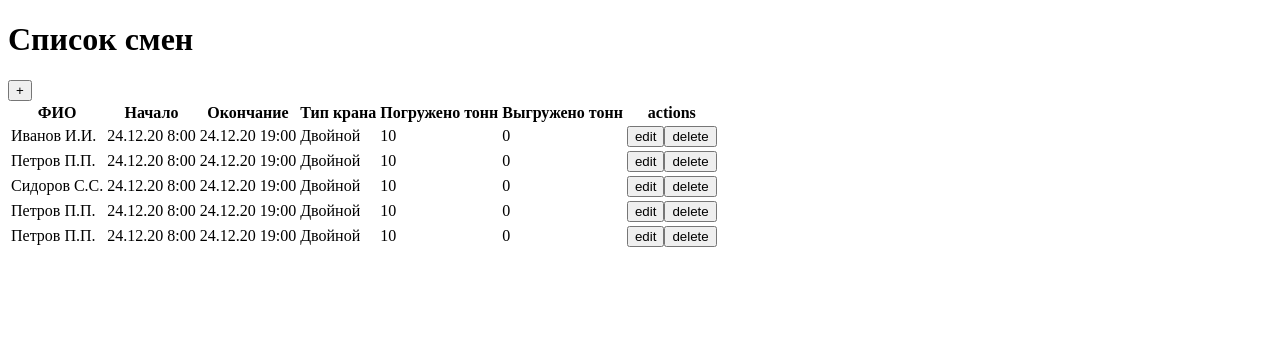
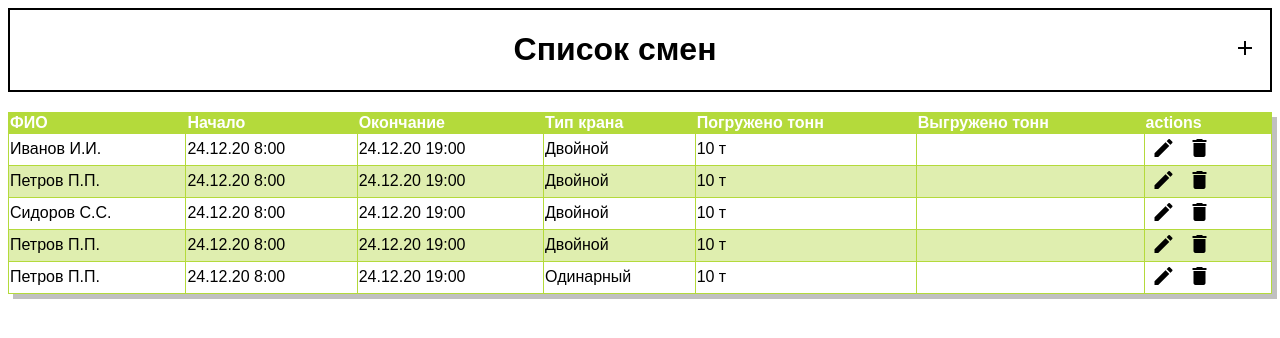
Before and after one commit to SpyriBird/Hoistmans-app-Angular, an Angular app in the folder app/: page / in a window 1280 px wide. Shown: the top 338 px of the page. Built offline with nearby package versions, Linux system fonts and the light colour scheme.

Commit message:
created modal window to add a new shift

```diff
--- /dev/null
+++ b/app/src/app/add-form/add-form.component.html
@@ -0,0 +1,51 @@
+<div class="container">
+    <div class="heading">
+        <h3>Добавление смены</h3>
+        <button type="button" class="icon-button" (click)="close()"><span class="material-icons">clear</span></button>
+    </div>
+    <hr>
+    <form [formGroup]="form">
+        <label>
+            Тип крана
+            <select formControlName="craneType">
+                <option value="" disabled selected hidden>Выберите тип крана...</option>
+                <option value="{{craneTypes.Single}}">{{craneTypes.Single}}</option>
+                <option value="{{craneTypes.Double}}">{{craneTypes.Double}}</option>
+            </select>
+        </label>
+        <label>
+            ФИО ответственного
+            <input type="text" placeholder="Иванов И.И." formControlName="workerName">
+        </label>
+        <div class="date-inputs">
+            <label>
+                Дата начала
+            </label>
+            <label>
+                Дата окончания
+            </label>
+        </div>
+        <div formArrayName="trucks1" class="crane-inputs">
+            <div class="subheading">Первый кран</div>
+            <div>
+                <div>Грузовик</div>
+                <div>Погружено, т</div>
+                <div>Выгружено, т</div>
+                <div *ngFor="let truck of getTrucksArray(1).controls; let idx = index">
+                    <div [formGroupName]="idx" class="grid" (change)="onChange(1, idx)">
+                        <input type="text" formControlName="truckName">
+                        <input type="text" formControlName="loaded">
+                        <input type="text" formControlName="unloaded">
+                        <button type="button" *ngIf="isTouched[idx] && getTrucksArray(1).length > 1" (click)="removeTruck(1, idx)"><span class="material-icons">delete</span></button>
+                    </div>
+                </div>
+            </div>
+        </div>
+        <hr>
+        <div class="total">Всего погружено т</div>
+        <div class="total">Всего выгружено т</div>
+
+        <button type="button" (click)="close()">Закрыть</button>
+        <button type="submit" class="accent-button" (click)="_addTruck(1)">Сохранить</button>
+    </form>
+</div>
--- /dev/null
+++ b/app/src/app/add-form/add-form.component.scss
@@ -0,0 +1,8 @@
+select, input {
+    display: block;
+}
+.grid {
+    display: grid;
+    grid-template-columns: 3fr 2fr 2fr 20px;
+    grid-gap: 1rem;
+}
--- /dev/null
+++ b/app/src/app/add-form/add-form.component.ts
@@ -0,0 +1,70 @@
+import { Component, OnInit, Output, EventEmitter } from '@angular/core';
+import { FormArray, FormControl, FormGroup, Validators } from '@angular/forms';
+
+import { CraneType } from '../shift.service';
+
+@Component({
+  selector: 'app-add-form',
+  templateUrl: './add-form.component.html',
+  styleUrls: ['./add-form.component.scss']
+})
+export class AddFormComponent implements OnInit {
+
+  @Output() event: EventEmitter<any> = new EventEmitter;
+  public isTouched: boolean[] = [false];
+  public form: FormGroup = new FormGroup({});
+  public craneTypes = CraneType;
+
+  constructor() { }
+
+  ngOnInit(): void {
+
+    this.form = new FormGroup({
+      craneType: new FormControl('', [Validators.required]),
+      workerName: new FormControl('', [Validators.required]),
+      trucks1: new FormArray([
+        this._getTruckForm()
+      ]),
+      trucks2: new FormArray([
+        this._getTruckForm()
+      ]),
+    });
+
+  }
+
+  public getTrucksArray(crane: number): FormArray {
+    return this.form.get(`trucks${crane}`) as FormArray;
+  }
+  public _addTruck(crane: number) {
+    let trucks = this.getTrucksArray(crane)
+    trucks.push(this._getTruckForm());
+    this.isTouched.push(false)
+  }
+
+  private _getTruckForm(): FormGroup {
+    return new FormGroup({
+        truckName: new FormControl(''),
+        loaded: new FormControl(''),
+        unloaded: new FormControl('')
+    });
+  }
+
+  public close() {
+    this.event.emit({close: true});
+  }
+
+  public onChange(crane: number, index: number) {
+
+    setTimeout(() => {
+        this.isTouched[index] = (<FormArray>this.getTrucksArray(crane).controls[index]).touched;
+
+        if (this.isTouched[this.isTouched.length - 1]) {
+          this._addTruck(crane);
+        }
+    });
+  }
+
+  public removeTruck(crane: number, index: number) {
+    this.getTrucksArray(crane).removeAt(index);
+  }
+}
--- a/app/src/app/shift.service.ts
+++ b/app/src/app/shift.service.ts
@@ -1,13 +1,13 @@
 import { Injectable } from '@angular/core';
 
 export enum CraneType {
-  single = 'Одинарный',
-  double = 'Двойной'
+  Single = 'Одинарный',
+  Double = 'Двойной'
 }
 export interface Truck {
   name: string,
-  loaded: number,
-  unloaded: number
+  loaded?: number,
+  unloaded?: number
 }
 
 export interface Shift {
@@ -28,11 +28,11 @@ export interface Shift {
 export class ShiftService {
 
   private _shifts: Shift[] = [
-    {id: 1, craneType: CraneType.double, workerName: 'Иванов И.И.', dateOfStart: new Date('2020-12-24T08:00'), dateOfFinish: new Date('2020-12-24T19:00'), firstCrane: [{name: 'ygdsc', loaded: 10, unloaded: 0}]},
-    {id: 2, craneType: CraneType.double, workerName: 'Петров П.П.', dateOfStart: new Date('2020-12-24T08:00'), dateOfFinish: new Date('2020-12-24T19:00'), firstCrane: [{name: 'ygdsc', loaded: 10, unloaded: 0}]},
-    {id: 3, craneType: CraneType.double, workerName: 'Сидоров С.С.', dateOfStart: new Date('2020-12-24T08:00'), dateOfFinish: new Date('2020-12-24T19:00'), firstCrane: [{name: 'ygdsc', loaded: 10, unloaded: 0}]},
-    {id: 4, craneType: CraneType.double, workerName: 'Петров П.П.', dateOfStart: new Date('2020-12-24T08:00'), dateOfFinish: new Date('2020-12-24T19:00'), firstCrane: [{name: 'ygdsc', loaded: 10, unloaded: 0}]},
-    {id: 5, craneType: CraneType.double, workerName: 'Петров П.П.', dateOfStart: new Date('2020-12-24T08:00'), dateOfFinish: new Date('2020-12-24T19:00'), firstCrane: [{name: 'ygdsc', loaded: 10, unloaded: 0}]},
+    {id: 1, craneType: CraneType.Double, workerName: 'Иванов И.И.', dateOfStart: new Date('2020-12-24T08:00'), dateOfFinish: new Date('2020-12-24T19:00'), firstCrane: [{name: 'ygdsc', loaded: 10, unloaded: 0}]},
+    {id: 2, craneType: CraneType.Double, workerName: 'Петров П.П.', dateOfStart: new Date('2020-12-24T08:00'), dateOfFinish: new Date('2020-12-24T19:00'), firstCrane: [{name: 'ygdsc', loaded: 10, unloaded: 0}]},
+    {id: 3, craneType: CraneType.Double, workerName: 'Сидоров С.С.', dateOfStart: new Date('2020-12-24T08:00'), dateOfFinish: new Date('2020-12-24T19:00'), firstCrane: [{name: 'ygdsc', loaded: 10, unloaded: 0}]},
+    {id: 4, craneType: CraneType.Double, workerName: 'Петров П.П.', dateOfStart: new Date('2020-12-24T08:00'), dateOfFinish: new Date('2020-12-24T19:00'), firstCrane: [{name: 'ygdsc', loaded: 10, unloaded: 0}]},
+    {id: 5, craneType: CraneType.Single, workerName: 'Петров П.П.', dateOfStart: new Date('2020-12-24T08:00'), dateOfFinish: new Date('2020-12-24T19:00'), firstCrane: [{name: 'ygdsc', loaded: 10, unloaded: 0}]},
   ]
 
   constructor() {
@@ -46,8 +46,8 @@ export class ShiftService {
       let totalUnload = 0;
 
       for (let truck of shift.firstCrane) {
-        totalLoad += truck.loaded;
-        totalUnload += truck.unloaded;
+        totalLoad += truck.loaded ? truck.loaded : 0;
+        totalUnload += truck.unloaded ? truck.unloaded : 0;
       }
 
       this._shifts[index].totalLoad = totalLoad;
@@ -64,7 +64,7 @@ export class ShiftService {
   }
 
   public removeShift(id: number) {
-    this._shifts.filter( (item) => item.id !== id);
+    this._shifts = this._shifts.filter( (item) => item.id !== id);
   }
 
   public editShift(shift: Shift) {
--- a/app/src/app/shifts/shifts.component.html
+++ b/app/src/app/shifts/shifts.component.html
@@ -1,7 +1,7 @@
 <div class="container">
     <div class="heading">
         <h1>Список смен</h1>
-        <button type="button">+</button>
+        <button type="button" (click)="addShift()" class="icon-button"><span class="material-icons">add</span></button>
     </div>
     <table>
         <tr>
@@ -17,13 +17,17 @@
             <td>{{shift.workerName}}</td>
             <td>{{shift.dateOfStart | date:'dd.MM.yy H:mm'}}</td>
             <td>{{shift.dateOfFinish | date:'dd.MM.yy H:mm'}}</td>
-            <td>{{shift.craneType}}</td>
-            <td>{{shift.totalLoad}}</td>
-            <td>{{shift.totalUnload}}</td>
+            <td>{{shift.craneType }}</td>
+            <td>{{shift.totalLoad ? shift.totalLoad + " т" : ''}}</td>
+            <td>{{shift.totalUnload ? shift.totalUnload + " т" : ''}}</td>
             <td>
-                <button type="button">edit</button>
-                <button type="button">delete</button>
+                <button type="button" class="icon-button"><span class="material-icons">edit</span></button>
+                <button type="button" class="icon-button" (click)="removeShift(shift.id)"><span class="material-icons">delete</span></button>
             </td>
         </tr>
     </table>
 </div>
+<div *ngIf="adding">
+    <div class="cover" (click)="closeModalWindow()"></div>
+    <app-add-form (event)="handleEvent($event)" class="modal-window"></app-add-form>
+</div>
--- a/app/src/app/shifts/shifts.component.scss
+++ b/app/src/app/shifts/shifts.component.scss
@@ -0,0 +1,56 @@
+
+@import '../../styles.scss';
+h1 {
+    text-align: center;
+}
+.heading {
+    display: grid;
+    grid-template-columns: 1fr 50px;;
+    border: 2px solid var(--default-text-color);
+}
+table {
+    margin-top: 20px;
+    border-collapse: collapse;
+    width: 100%;
+    box-shadow: 5px 5px var(--placeholdel-color);
+}
+th, td {
+    border: 1px solid var(--accent-background-color);
+}
+tr {
+
+    &:nth-of-type(odd) {
+        background-color: var(--primary-background-color);
+    }
+    &:first-of-type {
+        background-color: var(--accent-background-color);
+    }
+}
+th {
+    color: var(--table-heading-color);
+    text-align: left;
+}
+
+.cover {
+    z-index: 2;
+    background-color: var(--cover-color);
+    position: fixed;
+    top: 0;
+    bottom: 0;
+    right: 0;
+    left: 0;
+}
+.modal-window {
+    background-color: var(--default-background-color);
+    position: absolute;
+    width: 800px;
+    top: 200px;
+    right: calc(50% - 400px);
+    z-index: 3;
+}
+button:enabled {
+    cursor: pointer;
+}
+button span {
+    cursor: inherit;
+}
--- a/app/src/app/shifts/shifts.component.ts
+++ b/app/src/app/shifts/shifts.component.ts
@@ -8,6 +8,8 @@ import { ShiftService, Shift } from '../shift.service';
 })
 export class ShiftsComponent implements OnInit {
 
+  public adding = false;
+
   public shifts: Shift[] = [];
 
   constructor(private shiftService: ShiftService) { }
@@ -16,4 +18,18 @@ export class ShiftsComponent implements OnInit {
       this.shifts = this.shiftService.getShifts();
   }
 
+  public addShift() {
+      this.adding = true;
+  }
+  public closeModalWindow() {
+    this.adding = false;
+  }
+  public handleEvent(event: any) {
+    if (event?.close) this.adding = false;
+  }
+  public removeShift(id: number) {
+
+    this.shiftService.removeShift(id);
+    this.shifts = this.shiftService.getShifts();
+  }
 }
--- a/app/src/index.html
+++ b/app/src/index.html
@@ -1,11 +1,14 @@
 <!doctype html>
-<html lang="en">
+<html lang="ru">
 <head>
   <meta charset="utf-8">
   <title>App</title>
   <base href="/">
   <meta name="viewport" content="width=device-width, initial-scale=1">
   <link rel="icon" type="image/x-icon" href="favicon.ico">
+  <link href="https://fonts.googleapis.com/icon?family=Material+Icons"
+      rel="stylesheet">
+
 </head>
 <body>
   <app-root></app-root>
--- a/app/src/styles.scss
+++ b/app/src/styles.scss
@@ -1 +1,35 @@
-/* You can add global styles to this file, and also import other style files */
+:root {
+    --accent-background-color: #b4da3b;
+    --primary-background-color: #dfeeaf;
+    --default-background-color: white;
+
+
+    --default-text-color: black;
+    --placeholdel-color: silver;
+    --table-heading-color: white;
+
+    --accent-button-color: blue;
+    --primary-button-color: gray;
+
+    --cover-color: rgba(0, 0, 0, .6)
+}
+
+body {
+    font-family: sans-serif;
+    color: var(--default-text-color);
+    background-color: var(--default-background-color);
+}
+button {
+    border-radius: 4px;
+    border: none;
+}
+
+.icon-button {
+    background-color: transparent;
+
+}
+.accent-button {
+    background-color: var(--accent-button-color);
+    padding: .5em 1em;
+    color: var(--default-background-color);
+}
```
Also changed, not shown: app/src/app/app.module.ts (+8 -2 lines), app/src/app/app.component.html (line endings or trailing spaces).
